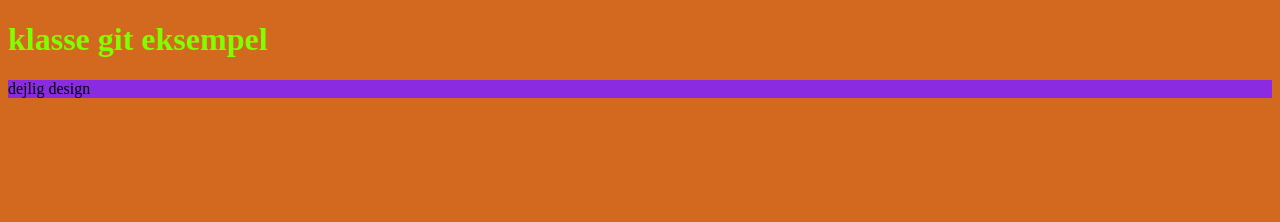
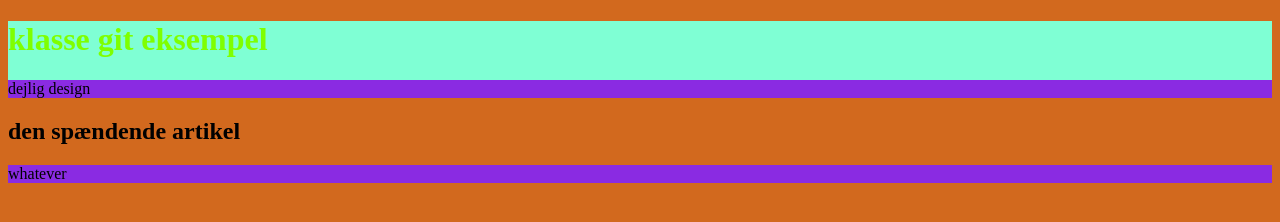
Before and after one commit to meryemilh/git-eksempel, a plain HTML site: page index.html in a window 1280 px wide. Drawn offline with Linux system fonts and the light colour scheme.

Commit message:
header design

```diff
--- a/index.html
+++ b/index.html
@@ -9,9 +9,16 @@
 </head>
 
 <body>
-    <h1>klasse git eksempel</h1>
-    <p>dejlig design</p>
-    <script src="scripts.js"></script>
+    <header>
+        <h1>klasse git eksempel</h1>
+        <p>dejlig design</p>
+        <script src="scripts.js"></script>
+    </header>
+    <article>
+        <h2>den spændende artikel
+        </h2>
+        <p>whatever</p>
+    </article>
 
 
 
--- a/styles.css
+++ b/styles.css
@@ -13,3 +13,7 @@ body {
 p {
   background-color: blueviolet;
 }
+
+header {
+  background-color: aquamarine;
+}
```
